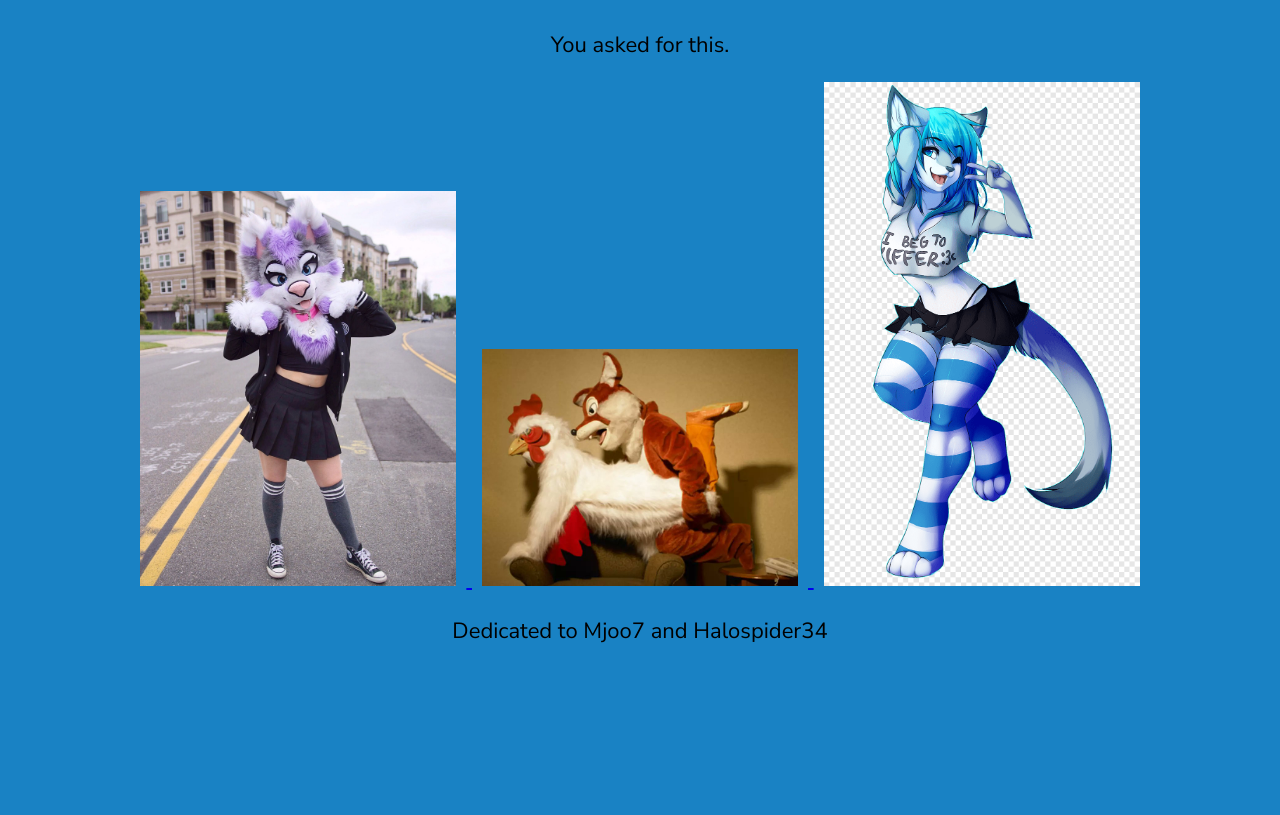
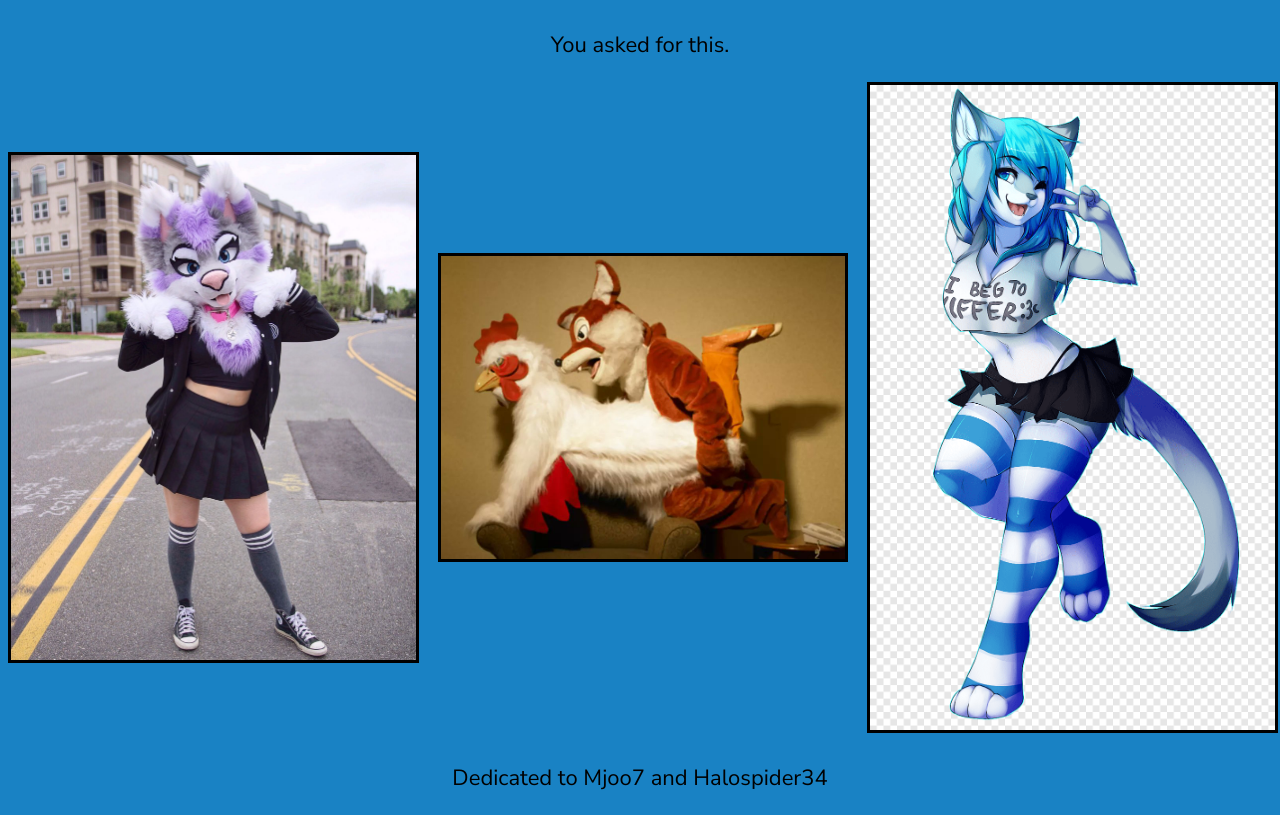
Before and after one commit to awbingham/moomoogab, a plain HTML site: page index.html in a window 1280 px wide. Shown: the part 528-1343 px from the top of the page. Before the commit the page ends 1196 px from the top, so only its background shows below. Drawn offline with Linux system fonts and the light colour scheme; a web font is replaced by a local one.

Commit message:
Added grid

```diff
--- a/index.html
+++ b/index.html
@@ -17,15 +17,17 @@
             <p class="main-para">
                 You asked for this.
             </p>
+            <div class="images">
                 <a href="https://www.youtube.com/watch?v=dQw4w9WgXcQ&ab_channel=RickAstley" target="_blank">
-                <img class="inline" src="images/aurora-bloom-2-jpg-1579817827.jpg">
+                    <img class="img1" src="images/aurora-bloom-2-jpg-1579817827.jpg">
                 </a>
                 <a href="https://www.youtube.com/watch?v=dQw4w9WgXcQ&ab_channel=RickAstley" target="_blank">
-                <img class="inline" src="images/Fpvjj53XEAIAw5V.jpg">
+                    <img class="img2" src="images/Fpvjj53XEAIAw5V.jpg">
                 </a>
                 <a href="https://www.youtube.com/watch?v=dQw4w9WgXcQ&ab_channel=RickAstley" target="_blank">
-                <img class="inline" src="images/png-clipart-furry-fandom-yiff-funny-animal-anime-furry-monster-legendary-creature-furry-fandom.png">
+                    <img class="img3" src="images/png-clipart-furry-fandom-yiff-funny-animal-anime-furry-monster-legendary-creature-furry-fandom.png">
                 </a>
+            </div>
         </main>
         <footer>
             <p>Dedicated to Mjoo7 and Halospider34</p>
--- a/styles/styles.css
+++ b/styles/styles.css
@@ -25,12 +25,19 @@ header {
     width: 100%;
 }
 
-.inline {
-    width: 25%;
-    padding-left: 10px;
-    padding-right: 10px;
-}
-
 footer {
     text-align: center;
 }
+
+.images {
+    display: grid;
+    grid-template-columns: 1fr 1fr 1fr;
+    justify-items: center;
+    grid-gap: 25px;
+    align-items: center;
+}
+
+.img1, .img2, .img3 {
+    width: 100%;
+    border: solid black;
+}
```
Lines whose indentation alone changed are shown as unchanged.
